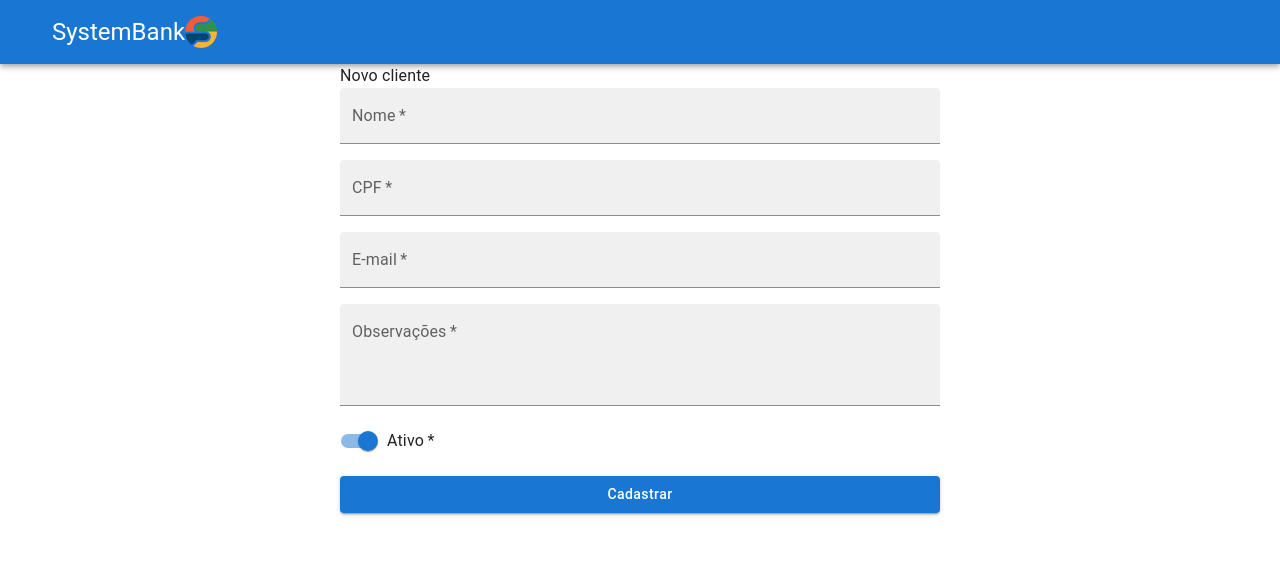
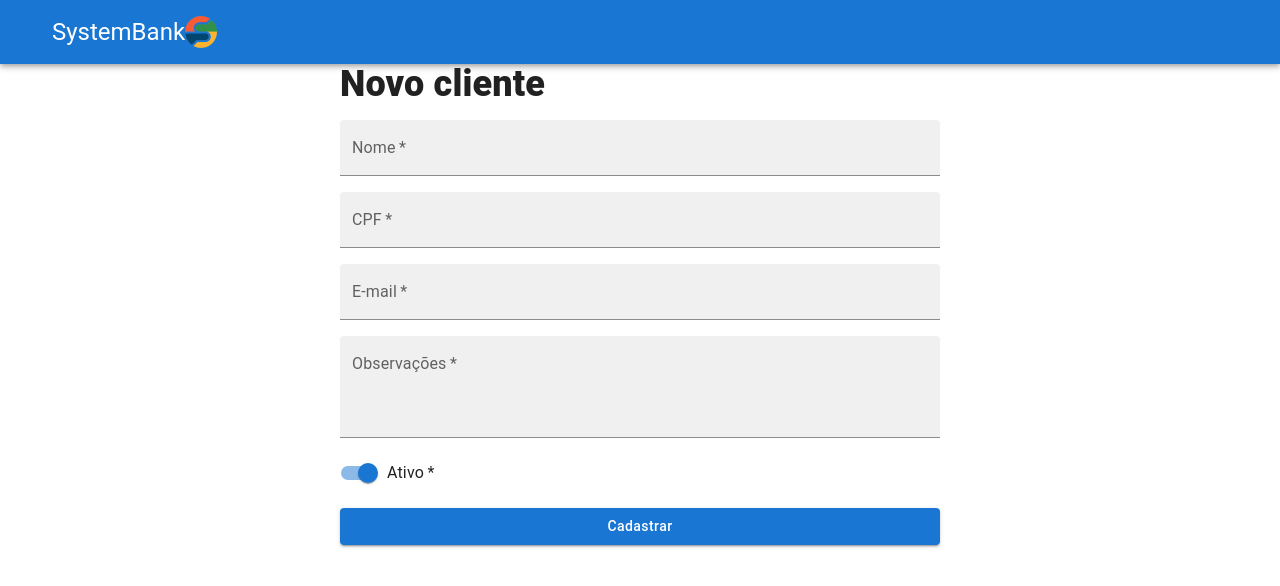
Before and after one commit to fabriciofx/system-bank-nextjs, a Next.js app: page /clientes/novo in a window 1280 px wide. Shown: the top 586 px of the page. Built offline with nearby package versions, Linux system fonts and the light colour scheme; some icons are missing.

Commit message:
style: troca css por tailwindcss na página de adicionar um cliente

```diff
--- a/app/clientes/novo/novo.module.css
+++ /dev/null
@@ -1,13 +0,0 @@
-.box_cliente {
-  display: flex;
-  flex-direction: column;
-  justify-content: flex-start;
-  align-items: left;
-}
-
-.box_com_titulo {
-  display: flex;
-  flex-direction: column;
-  justify-content: flex-start;
-  align-items: center;
-}
--- a/app/clientes/novo/page.tsx
+++ b/app/clientes/novo/page.tsx
@@ -2,15 +2,14 @@ import { useCreateCliente, useUpdateCliente } from '@/src/hooks/useClientes';
 import ClienteForm from '../../../src/components/cliente/ClienteForm';
 import Navbar from '../../../src/components/navbar/Navbar';
 import { clienteById } from '../../../src/services/ClienteService';
-import styles from './novo.module.css';
 
 export default function NovoClientePage() {
   return (
     <div>
       <Navbar />
-      <div className={styles.box_com_titulo}>
-        <div className={styles.box_cliente}>
-          <h1>Novo cliente</h1>
+      <div className="flex flex-col justify-start items-center">
+        <div className="flex flex-col justify-start items-start">
+          <h1 className="text-4xl font-extrabold mb-4">Novo cliente</h1>
           <ClienteForm
             create={useCreateCliente}
             update={useUpdateCliente}
```
